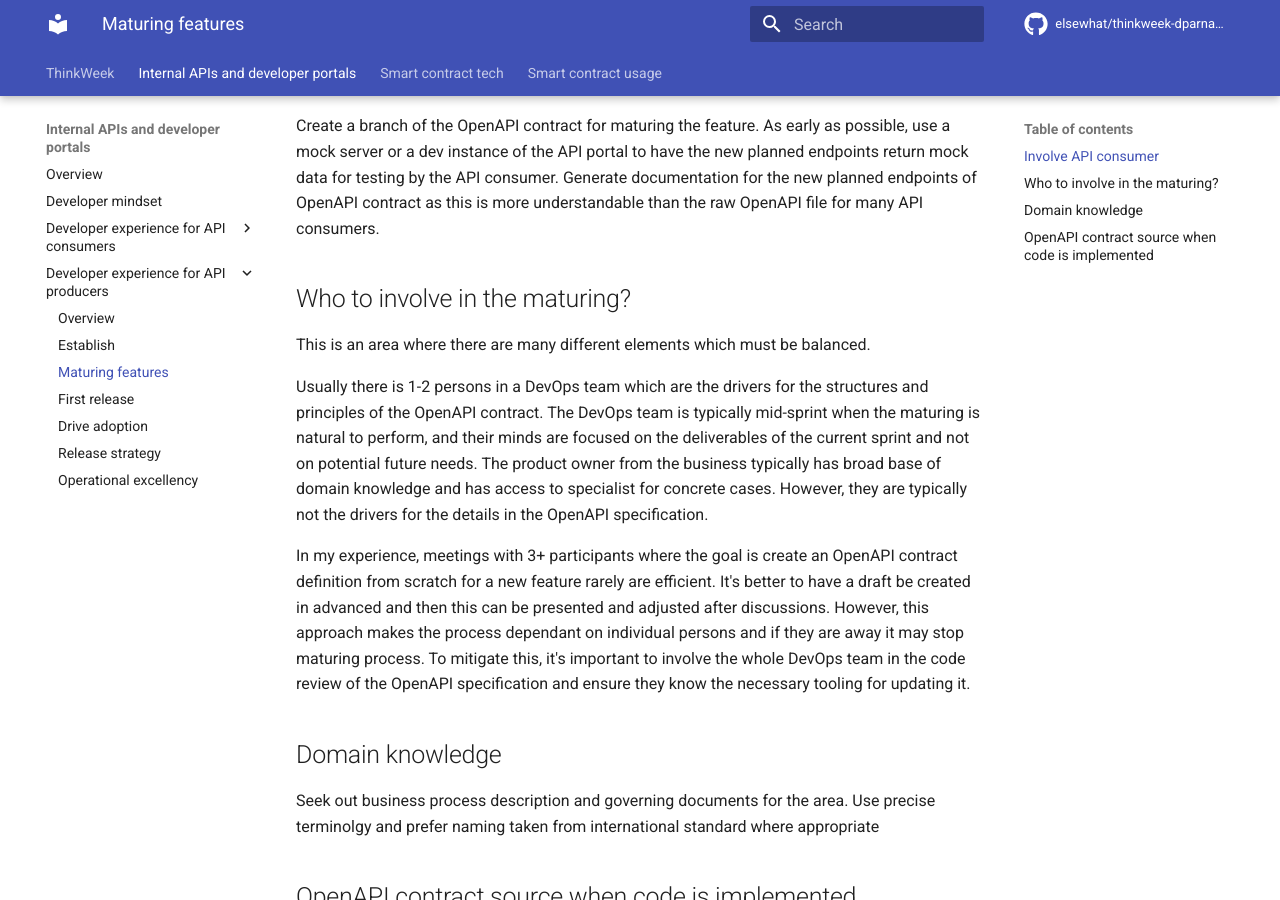
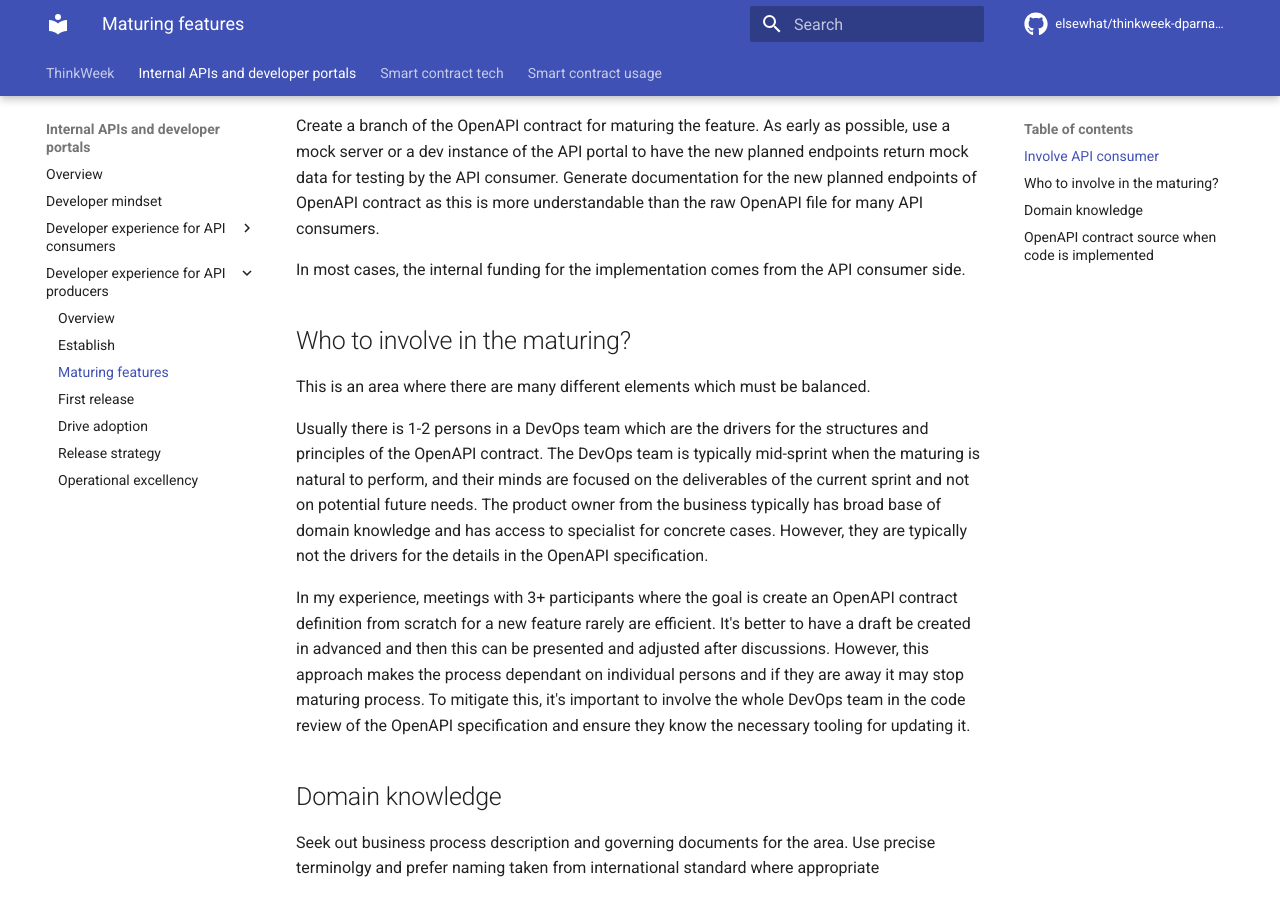
Before and after one commit to elsewhat/thinkweek-dparnas-2021, an MkDocs documentation site: the page built from docs/internal-apis/dx-producer-maturing.md, in a window 1280 px wide and 900 px high, scrolled down 442 px. Built offline with MkDocs 1.6.1 and Material for MkDocs 9.7.7, drawn with Linux system fonts in a browser that asks for light colours; comment, search, counter and statistics services are not loaded.

Commit message:
Update dx-producer-maturing.md

```diff
--- a/docs/internal-apis/dx-producer-maturing.md
+++ b/docs/internal-apis/dx-producer-maturing.md
@@ -12,6 +12,8 @@ Involve the API consumer in the maturing. Understand how the API endpoints will
 Create a branch of the OpenAPI contract for maturing the feature.
 As early as possible, use a mock server or a dev instance of the API portal to have the new planned endpoints return mock data for testing by the API consumer.
 Generate documentation for the new planned endpoints of OpenAPI contract as this is more understandable than the raw OpenAPI file for many API consumers.
+
+In most cases, the internal funding for the implementation comes from the API consumer side.
 
 ## Who to involve in the maturing?
 This is an area where there are many different elements which must be balanced.
```
